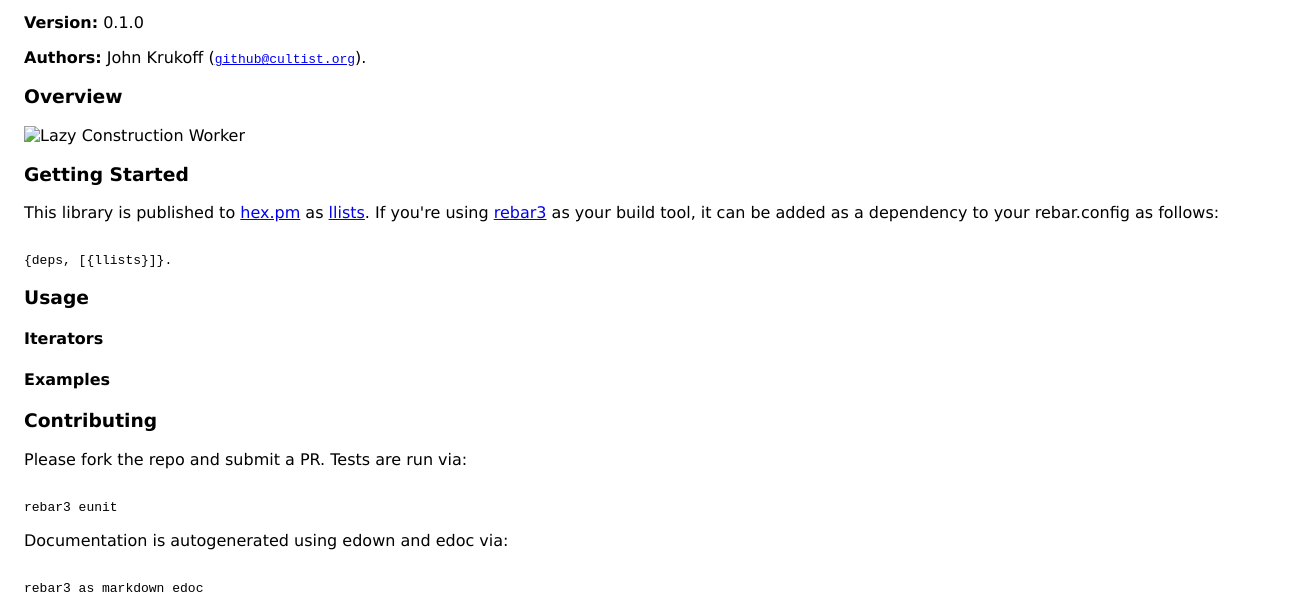
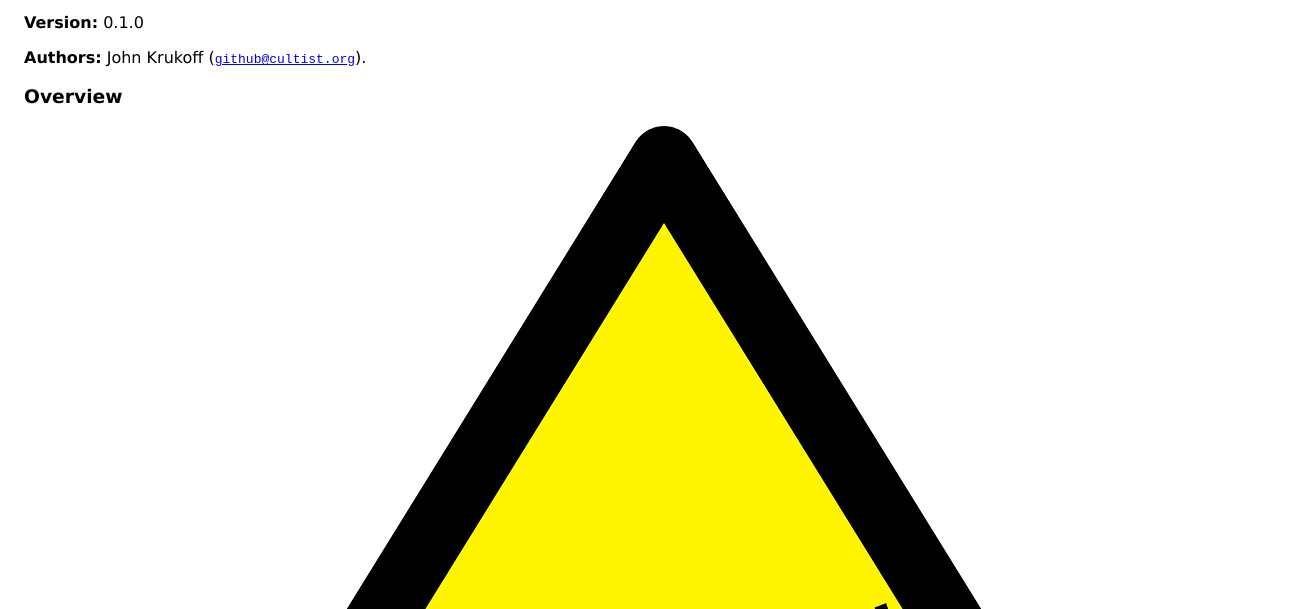
Before and after one commit to jkrukoff/llists, a plain HTML site: page doc/overview-summary.html in a window 1280 px wide. Shown: the part 176-785 px from the top of the page, 1304 px wide, since content can reach past the window. Drawn offline with Linux system fonts and the light colour scheme.

Commit message:
Fix image links.

```diff
--- a/doc/overview-summary.html
+++ b/doc/overview-summary.html
@@ -17,7 +17,7 @@
 <p><b>Authors:</b> John Krukoff (<a href="mailto:github@cultist.org"><tt>github@cultist.org</tt></a>).</p>
 <h3>Overview</h3>
 
-<p><img src="lazy.jpg" alt="Lazy Construction Worker"></p>
+<p><img src="lazy.png" alt="Lazy Construction Worker"></p>
 
 <h3>Getting Started</h3>
 
```
Also changed, not shown: README.md, doc/README.md, 1 other file.
